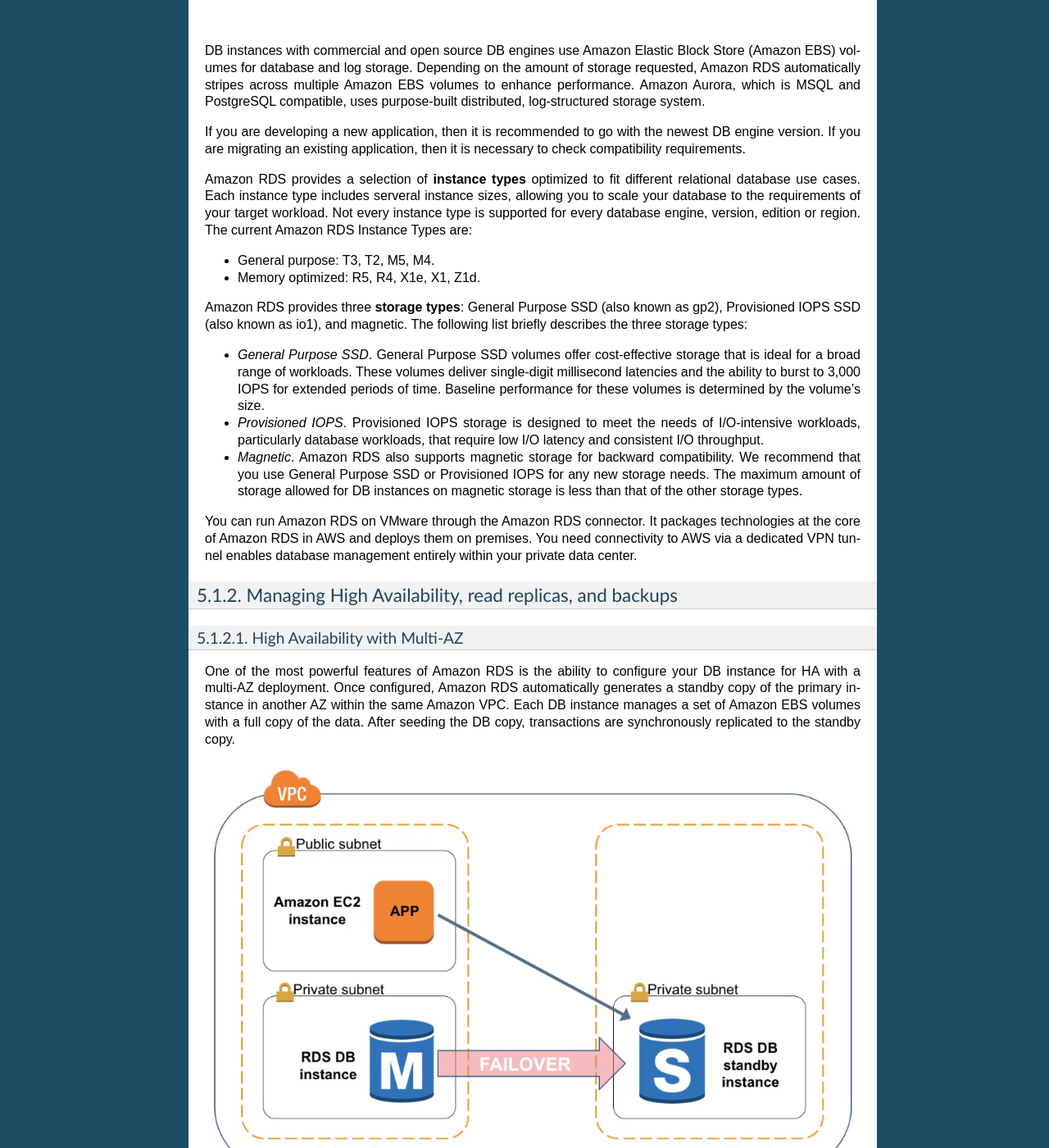
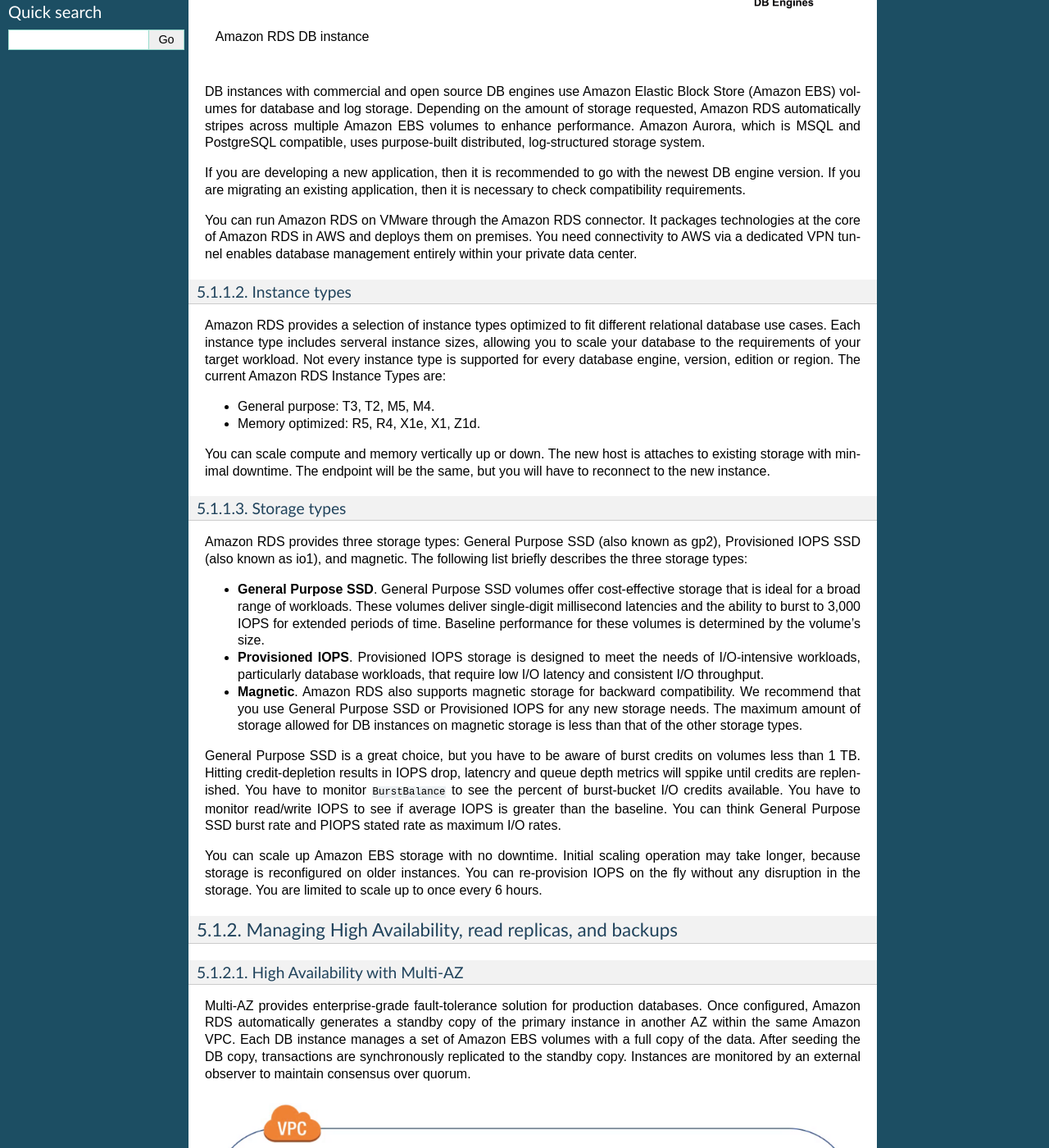
Before and after one commit to jacubero/aws-architect-associate, a Sphinx documentation site: the page built from docs/database.rst, in a window 1280 px wide and 1400 px high, scrolled down 1132 px. Shown: the whole window at 82% size. Built offline with Sphinx 7.4.7, drawn with Linux system fonts in a browser that asks for light colours; pages that are not in the unit, such as notebooks, are missing from menus; some of the changed text lies outside the part shown.

Commit message:
New version

```diff
--- a/docs/database.rst
+++ b/docs/database.rst
@@ -19,6 +19,9 @@
 Get started with RDS
 ====================
 
+DB instances
+------------
+
 The basic building block of Amazon RDS is the DB instance. A DB instance is an isolated DB environment that can contain multiple user-created DBs and can be accessed by using the same tools and applications that you use with an standalone DB instance. The resources found in a DB instance are determined by its DB instance class, and the type of storage is dictated by the type of disks. DB instances and storage differ in performance characteristics and price, allowing you to tailor your performance and cost to the needs of your DB. When you choose to create a DB instance, you first have to specify which **DB engine** to run. Amazon RDS currently supports 2 commercial engines (MS SQL Server and Oracle), 3 open source (MySQL, PostgreSQL, and MariaDB) and 1 cloud native (Amazon Aurora).
 
 .. figure:: /database_d/rdsinstance.png
@@ -30,21 +33,33 @@
 
 If you are developing a new application, then it is recommended to go with the newest DB engine version. If you are migrating an existing application, then it is necessary to check compatibility requirements.
 
-Amazon RDS provides a selection of **instance types** optimized to fit different relational database use cases. Each instance type includes serveral instance sizes, allowing you to scale your database to the requirements of your target workload. Not every instance type is supported for every database engine, version, edition or region. The current Amazon RDS Instance Types are:
+You can run Amazon RDS on VMware through the Amazon RDS connector. It packages technologies at the core of Amazon RDS in AWS and deploys them on premises. You need connectivity to AWS via a dedicated VPN tunnel enables database management entirely within your private data center.
+
+Instance types
+--------------
+
+Amazon RDS provides a selection of instance types optimized to fit different relational database use cases. Each instance type includes serveral instance sizes, allowing you to scale your database to the requirements of your target workload. Not every instance type is supported for every database engine, version, edition or region. The current Amazon RDS Instance Types are:
 
 * General purpose: T3, T2, M5, M4.
 
 * Memory optimized: R5, R4, X1e, X1, Z1d.
 
-Amazon RDS provides three **storage types**: General Purpose SSD (also known as gp2), Provisioned IOPS SSD (also known as io1), and magnetic. The following list briefly describes the three storage types:
+You can scale compute and memory vertically up or down. The new host is attaches to existing storage with minimal downtime. The endpoint will be the same, but you will have to reconnect to the new instance.
 
-* *General Purpose SSD*. General Purpose SSD volumes offer cost-effective storage that is ideal for a broad range of workloads. These volumes deliver single-digit millisecond latencies and the ability to burst to 3,000 IOPS for extended periods of time. Baseline performance for these volumes is determined by the volume's size.
+Storage types
+-------------
 
-* *Provisioned IOPS*. Provisioned IOPS storage is designed to meet the needs of I/O-intensive workloads, particularly database workloads, that require low I/O latency and consistent I/O throughput.
+Amazon RDS provides three storage types: General Purpose SSD (also known as gp2), Provisioned IOPS SSD (also known as io1), and magnetic. The following list briefly describes the three storage types:
 
-* *Magnetic*. Amazon RDS also supports magnetic storage for backward compatibility. We recommend that you use General Purpose SSD or Provisioned IOPS for any new storage needs. The maximum amount of storage allowed for DB instances on magnetic storage is less than that of the other storage types.
+* **General Purpose SSD**. General Purpose SSD volumes offer cost-effective storage that is ideal for a broad range of workloads. These volumes deliver single-digit millisecond latencies and the ability to burst to 3,000 IOPS for extended periods of time. Baseline performance for these volumes is determined by the volume's size.
 
-You can run Amazon RDS on VMware through the Amazon RDS connector. It packages technologies at the core of Amazon RDS in AWS and deploys them on premises. You need connectivity to AWS via a dedicated VPN tunnel enables database management entirely within your private data center.
+* **Provisioned IOPS**. Provisioned IOPS storage is designed to meet the needs of I/O-intensive workloads, particularly database workloads, that require low I/O latency and consistent I/O throughput.
+
+* **Magnetic**. Amazon RDS also supports magnetic storage for backward compatibility. We recommend that you use General Purpose SSD or Provisioned IOPS for any new storage needs. The maximum amount of storage allowed for DB instances on magnetic storage is less than that of the other storage types.
+
+General Purpose SSD is a great choice, but you have to be aware of burst credits on volumes less than 1 TB. Hitting credit-depletion results in IOPS drop, latencry and queue depth metrics will sppike until credits are replenished. You have to monitor ``BurstBalance`` to see the percent of burst-bucket I/O credits available. You have to monitor read/write IOPS to see if average IOPS is greater than the baseline. You can think General Purpose SSD burst rate and PIOPS stated rate as maximum I/O rates.
+
+You can scale up Amazon EBS storage with no downtime. Initial scaling operation may take longer, because storage is reconfigured on older instances. You can re-provision IOPS on the fly without any disruption in the storage. You are limited to scale up to once every 6 hours.
 
 Managing High Availability, read replicas, and backups
 ======================================================
@@ -52,7 +67,7 @@
 High Availability with Multi-AZ
 -------------------------------
 
-One of the most powerful features of Amazon RDS is the ability to configure your DB instance for HA with a multi-AZ deployment. Once configured, Amazon RDS automatically generates a standby copy of the primary instance in another AZ within the same Amazon VPC. Each DB instance manages a set of Amazon EBS volumes with a full copy of the data. After seeding the DB copy, transactions are synchronously replicated to the standby copy.
+Multi-AZ provides enterprise-grade fault-tolerance solution for production databases. Once configured, Amazon RDS automatically generates a standby copy of the primary instance in another AZ within the same Amazon VPC. Each DB instance manages a set of Amazon EBS volumes with a full copy of the data. After seeding the DB copy, transactions are synchronously replicated to the standby copy. Instances are monitored by an external observer to maintain consensus over quorum.
 
 .. figure:: /database_d/RDSmultiAZ.png
    :align: center
@@ -68,7 +83,7 @@
 Read scalability with Amazon RDS Read Replicas
 ----------------------------------------------
 
-Amazon RDS can gain read scalability with the creation of read replicas for MySQL, MariaDB, and PostgreSQL. Updates made to the source DB instance are aynchronously copied to the read replica instance. You can reduce the load on your source DB instance by routing read queries from your applications to the read replica. Using read replicas, you can also scale out beyond the capacity constraints of a single DB instance for read-heavy DB workloads. Read replicas can also be promoted to become the master DB instance, but due to the asynchronous replication, this requires manual action.
+Amazon RDS can gain read scalability with the creation of read replicas for MySQL, MariaDB, and PostgreSQL. Updates made to the source DB instance are asynchronously copied to the read replica instance. You can reduce the load on your source DB instance by routing read queries from your applications to the read replica. Using read replicas, you can also scale out beyond the capacity constraints of a single DB instance for read-heavy DB workloads. It brings data close to your applications in different regions.
 
 .. figure:: /database_d/readreplicas.png
    :align: center
@@ -76,6 +91,32 @@
    Amazon RDS read replicas
 
 You can create up to 5 replicas per source database. You can monitor replication lag in Amazon CloudWatch or Amazon RDS console. Read replicas can be created in a different region than the master DB. This feature can help satisfy DR requirements or cutting down on latency by directing reads to a read replica closer to the user. Single-region read replicas is supported for Oracle EE and is coming soon for SQL Server.
+
+Read replicas can also be promoted to become the master DB instance, but due to the asynchronous replication, this requires manual action. You can do it for faster recovery in the event of a disaster. You can upgrade a read replica to a new engine version.
+
+.. list-table:: Multi-AZ vs Read Replicas
+   :widths: 50 50
+   :header-rows: 1
+
+   * - Multi-AZ
+     - Read Replicas
+   * - Synchronous replication:
+       highly durable
+     - Asynchronous replication:
+       highly scalable
+   * - Only primary instance is active
+       at any point in time
+     - All replicas are active and
+       can be used for read scaling
+   * - Backups can be taken from secondary
+     - No backups configured by default
+   * - Always in 2 AZs within a region
+     - It can be within an AZ, cross-AZ,
+       or cross-region
+   * - Database engine version upgrades
+       happen on primary
+     - Database engine version upgrades
+       independently from source instance
 
 Plan for DR
 -----------
@@ -121,6 +162,32 @@
 ------
 
 Amazon RDS event notifications let you know when important things happen. You can leverage built-in notifications via Amazon SNS. Events are published to Amazon CloudWatch Events, where you can create rules to respond to the events. It supports cross-account event delivery. There are 6 different source types: DB instance, DB parameter group, DB security group, DB snapshot, DB cluster, DB cluster snapshot. There are 17 different event categories, such as availability, backup, deletion, configuration change, etc.
+
+Security controls
+=================
+
+Data Protection
+---------------
+
+Identity and Access Management
+------------------------------
+
+IAM Database Authentication for MySQL and PostgreSQL
+^^^^^^^^^^^^^^^^^^^^^^^^^^^^^^^^^^^^^^^^^^^^^^^^^^^
+
+You can authenticate to your DB instance using AWS Identity and Access Management (IAM) database authentication. IAM database authentication works with MySQL and PostgreSQL. With this authentication method, you don't need to use a password when you connect to a DB instance. Instead, you use an authentication token.
+
+An *authentication token* is a unique string of characters that Amazon RDS generates on request. Authentication tokens are generated using AWS Signature Version 4. Each token has a lifetime of 15 minutes. You don't need to store user credentials in the database, because authentication is managed externally using IAM. You can also still use standard database authentication.
+
+IAM database authentication provides the following benefits:
+
+1. Network traffic to and from the database is encrypted using Secure Sockets Layer (SSL).
+
+2. You can use IAM to centrally manage access to your database resources, instead of managing access individually on each DB instance.
+
+3. For applications running on Amazon EC2, you can use profile credentials specific to your EC2 instance to access your database instead of a password, for greater security
+
+`IAM Database Authentication for MySQL and PostgreSQL <https://docs.aws.amazon.com/AmazonRDS/latest/UserGuide/UsingWithRDS.IAMDBAuth.html>`_
 
 Use cases
 =========
@@ -175,22 +242,7 @@
 ***************
 
 
-Security controls for Amazon RDS and DynamoDB
-*********************************************
 
-You can authenticate to your DB instance using AWS Identity and Access Management (IAM) database authentication. IAM database authentication works with MySQL and PostgreSQL. With this authentication method, you don't need to use a password when you connect to a DB instance. Instead, you use an authentication token.
-
-An *authentication token* is a unique string of characters that Amazon RDS generates on request. Authentication tokens are generated using AWS Signature Version 4. Each token has a lifetime of 15 minutes. You don't need to store user credentials in the database, because authentication is managed externally using IAM. You can also still use standard database authentication.
-
-IAM database authentication provides the following benefits:
-
-1. Network traffic to and from the database is encrypted using Secure Sockets Layer (SSL).
-
-2. You can use IAM to centrally manage access to your database resources, instead of managing access individually on each DB instance.
-
-3. For applications running on Amazon EC2, you can use profile credentials specific to your EC2 instance to access your database instead of a password, for greater security
-
-`IAM Database Authentication for MySQL and PostgreSQL <https://docs.aws.amazon.com/AmazonRDS/latest/UserGuide/UsingWithRDS.IAMDBAuth.html>`_
 
 
 
```
